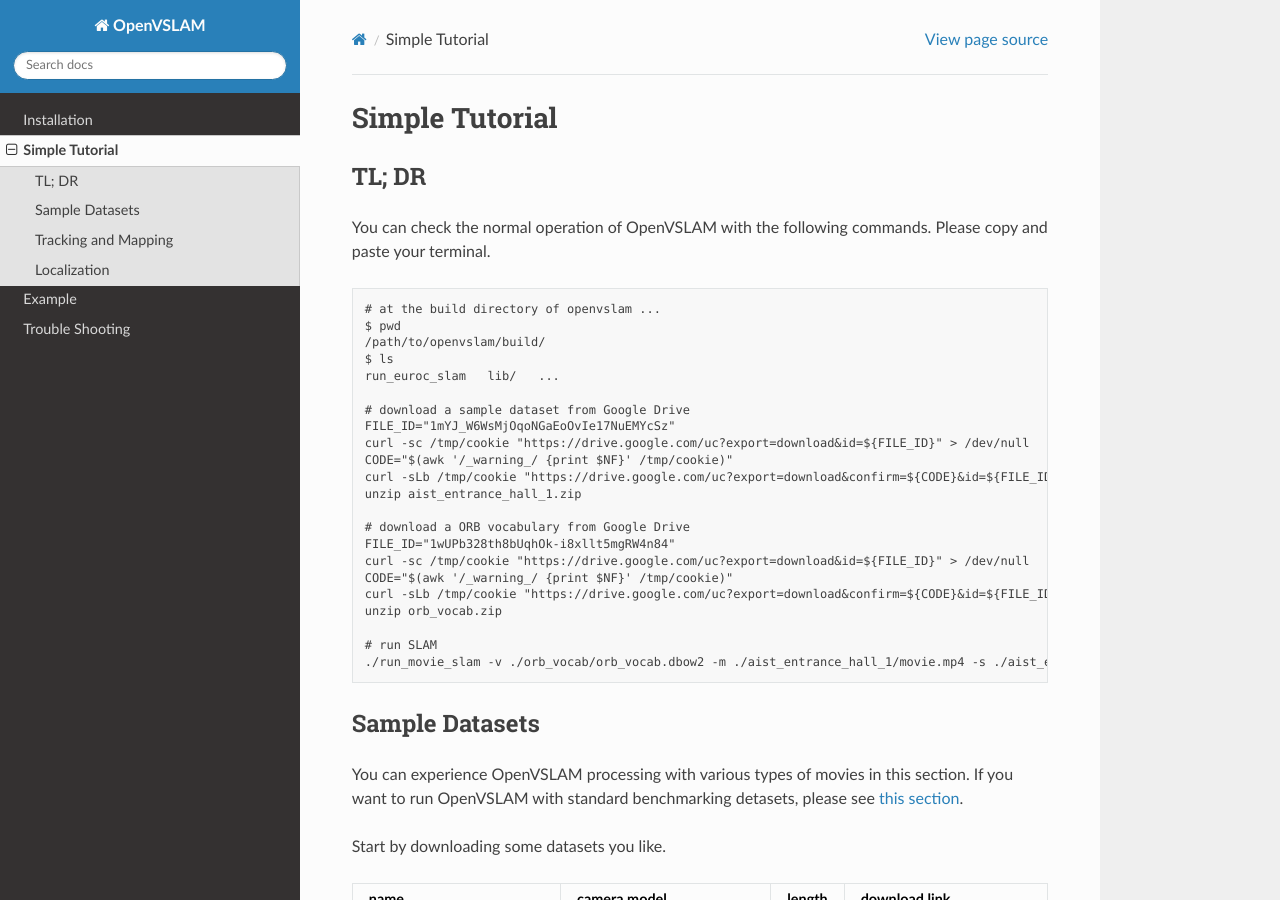
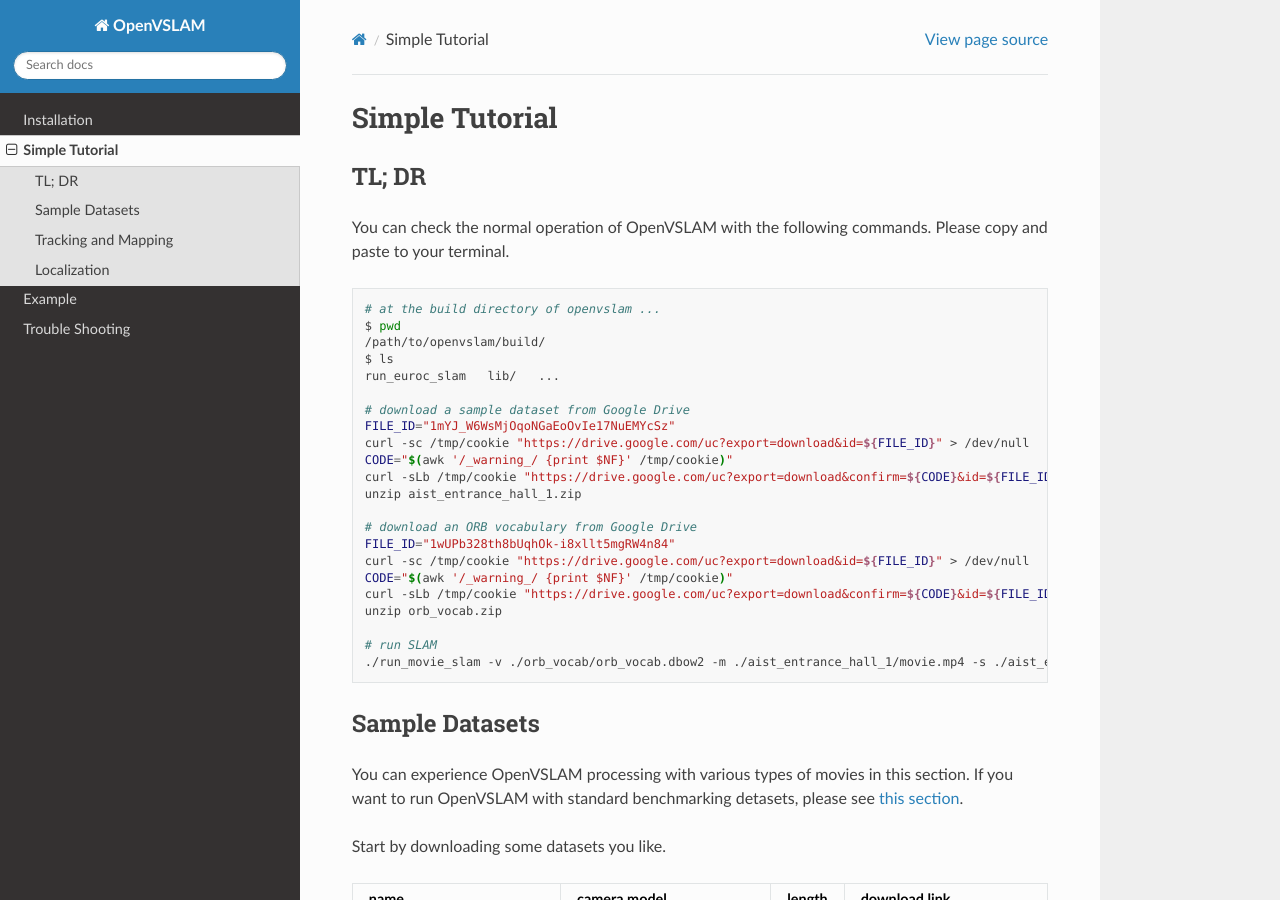
Before and after one commit to xdspacelab/openvslam, a Sphinx documentation site: the page built from docs/simple_tutorial.rst, in a window 1280 px wide and 900 px high. Built offline with Sphinx 7.4.7 and the Read the Docs theme 2.0.0, drawn with Linux system fonts in a browser that asks for light colours.

Commit message:
Refactor code block

```diff
--- a/docs/simple_tutorial.rst
+++ b/docs/simple_tutorial.rst
@@ -8,9 +8,9 @@
 ^^^^^^
 
 You can check the normal operation of OpenVSLAM with the following commands.
-Please copy and paste your terminal.
+Please copy and paste to your terminal.
 
-.. code-block::
+.. code-block:: bash
 
     # at the build directory of openvslam ...
     $ pwd
@@ -25,7 +25,7 @@
     curl -sLb /tmp/cookie "https://drive.google.com/uc?export=download&confirm=${CODE}&id=${FILE_ID}" -o aist_entrance_hall_1.zip
     unzip aist_entrance_hall_1.zip
 
-    # download a ORB vocabulary from Google Drive
+    # download an ORB vocabulary from Google Drive
     FILE_ID="1wUPb328th8bUqhOk-i8xllt5mgRW4n84"
     curl -sc /tmp/cookie "https://drive.google.com/uc?export=download&id=${FILE_ID}" > /dev/null
     CODE="$(awk '/_warning_/ {print $NF}' /tmp/cookie)"
@@ -34,6 +34,7 @@
 
     # run SLAM
     ./run_movie_slam -v ./orb_vocab/orb_vocab.dbow2 -m ./aist_entrance_hall_1/movie.mp4 -s ./aist_entrance_hall_1/config.yaml --frame-skip 3
+
 
 Sample Datasets
 ^^^^^^^^^^^^^^^
```
